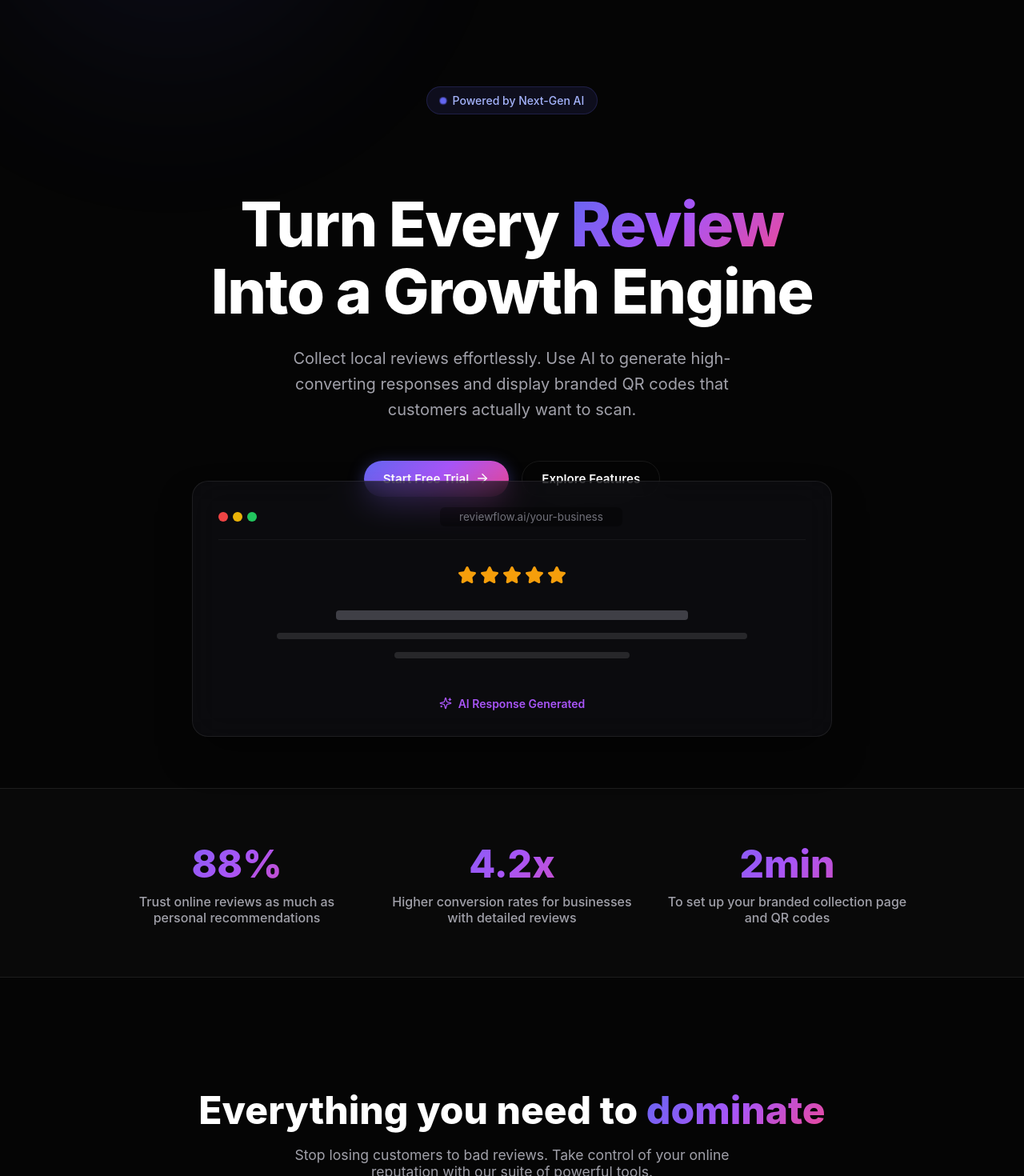
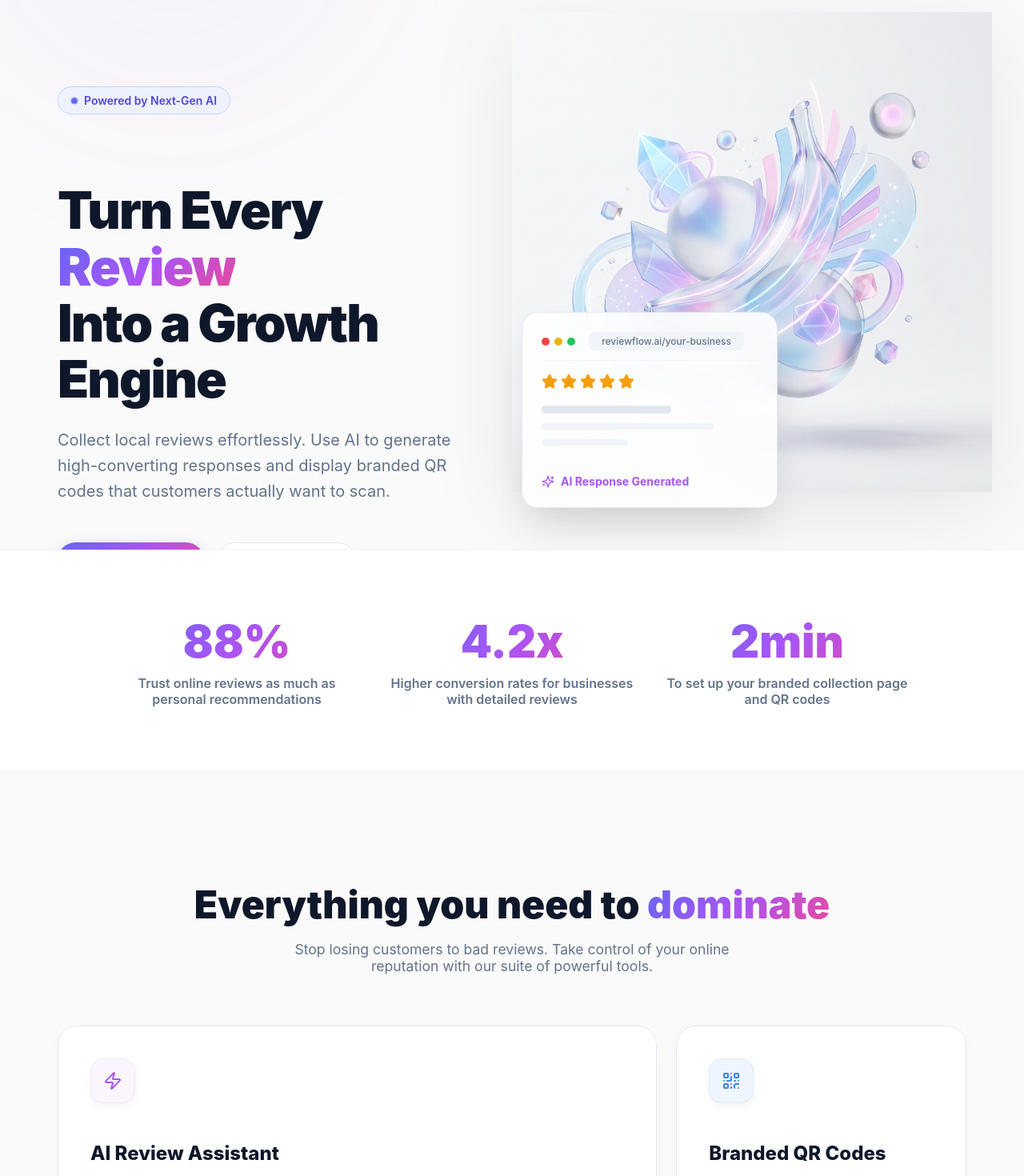
Before and after one commit to babur-hussain/ReviewFlow, a React (Vite) app in the folder frontend/: page / in a window 1280 px wide. Shown: the part 120-1590 px from the top of the page at 80% size. Built offline with nearby package versions, Linux system fonts and the light colour scheme; no server answers.

Commit message:
feat: light theme home page redesign with generated graphics

```diff
--- a/frontend/src/pages/Home.jsx
+++ b/frontend/src/pages/Home.jsx
@@ -9,11 +9,9 @@ import {
     Shield,
     BarChart3,
     QrCode,
-    Users,
-    Sparkles,
-    Smartphone
+    Sparkles
 } from "lucide-react";
-import "../styles/home.css"; // Import our new premium styles
+import "../styles/home.css";
 
 export default function Home() {
     const { firebaseUser, loading } = useAuth();
@@ -82,6 +80,7 @@ export default function Home() {
 
             {/* Hero Section */}
             <section className="home-hero">
+                <div className="home-hero-grid">
                     <motion.div
                         initial="hidden"
                         animate="visible"
@@ -112,14 +111,25 @@ export default function Home() {
                         </motion.div>
                     </motion.div>
 
-                {/* Hero Preview */}
+                    {/* Hero Visuals (Generated Image + Floating Preview) */}
                     <motion.div
-                    className="home-preview-wrapper"
-                    initial={{ opacity: 0, y: 100, rotateX: 20 }}
-                    animate={{ opacity: 1, y: 0, rotateX: 0 }}
-                    transition={{ duration: 1, delay: 0.5, type: "spring" }}
+                        className="home-hero-visuals"
+                        initial={{ opacity: 0, scale: 0.9, x: 50 }}
+                        animate={{ opacity: 1, scale: 1, x: 0 }}
+                        transition={{ duration: 1, delay: 0.3, type: "spring" }}
                     >
-                    <div className="home-preview-card">
+                        <img
+                            src="/hero-illustration.png"
+                            alt="Premium 3D Abstract Illustration"
+                            className="home-hero-image"
+                        />
+
+                        <motion.div
+                            className="home-preview-card"
+                            initial={{ opacity: 0, y: 50 }}
+                            animate={{ opacity: 1, y: 0 }}
+                            transition={{ duration: 0.8, delay: 0.8 }}
+                        >
                             <div className="home-preview-header">
                                 <div className="home-preview-dots">
                                     <span></span><span></span><span></span>
@@ -128,18 +138,19 @@ export default function Home() {
                             </div>
                             <div className="home-preview-content">
                                 <div className="home-preview-stars">
-                                {[1, 2, 3, 4, 5].map(i => <Star key={i} size={24} fill="currentColor" />)}
+                                    {[1, 2, 3, 4, 5].map(i => <Star key={i} size={20} fill="currentColor" />)}
                                 </div>
-                            <div style={{ height: '12px', width: '60%', background: '#3f3f46', borderRadius: '4px', marginTop: '1rem' }}></div>
-                            <div style={{ height: '8px', width: '80%', background: '#27272a', borderRadius: '4px' }}></div>
-                            <div style={{ height: '8px', width: '40%', background: '#27272a', borderRadius: '4px' }}></div>
+                                <div style={{ height: '10px', width: '60%', background: '#e2e8f0', borderRadius: '4px', marginTop: '0.5rem' }}></div>
+                                <div style={{ height: '8px', width: '80%', background: '#f1f5f9', borderRadius: '4px' }}></div>
+                                <div style={{ height: '8px', width: '40%', background: '#f1f5f9', borderRadius: '4px' }}></div>
 
-                            <div style={{ marginTop: '2rem', display: 'flex', alignItems: 'center', gap: '0.5rem', color: '#a855f7', fontSize: '0.875rem', fontWeight: 600 }}>
+                                <div style={{ marginTop: '1.5rem', display: 'flex', alignItems: 'center', gap: '0.5rem', color: '#a855f7', fontSize: '0.875rem', fontWeight: 700 }}>
                                     <Sparkles size={16} /> AI Response Generated
                                 </div>
                             </div>
+                        </motion.div>
+                    </motion.div>
                 </div>
-                </motion.div>
             </section>
 
             {/* Stats Section */}
--- a/frontend/src/styles/home.css
+++ b/frontend/src/styles/home.css
@@ -1,12 +1,12 @@
-/* home.css - Premium Dark Theme Redesign for Home Page */
+/* home.css - Premium Light Theme Redesign for Home Page */
 
 :root {
-  --home-bg: #050505;
-  --home-surface: rgba(20, 20, 25, 0.7);
-  --home-surface-hover: rgba(30, 30, 40, 0.8);
-  --home-text: #ffffff;
-  --home-text-muted: #a1a1aa;
-  --home-border: rgba(255, 255, 255, 0.08);
+  --home-bg: #fafafa;
+  --home-surface: rgba(255, 255, 255, 0.85);
+  --home-surface-hover: rgba(255, 255, 255, 1);
+  --home-text: #0f172a;
+  --home-text-muted: #64748b;
+  --home-border: rgba(0, 0, 0, 0.05);
   --home-accent: #6366f1;
   --home-accent-glow: rgba(99, 102, 241, 0.5);
   --home-gradient: linear-gradient(135deg, #6366f1, #a855f7, #ec4899);
@@ -36,8 +36,8 @@
 .glow-orb {
   position: absolute;
   border-radius: 50%;
-  filter: blur(100px);
-  opacity: 0.4;
+  filter: blur(120px);
+  opacity: 0.6;
   animation: float 20s infinite ease-in-out alternate;
 }
 
@@ -46,7 +46,7 @@
   left: -10%;
   width: 50vw;
   height: 50vw;
-  background: radial-gradient(circle, rgba(99,102,241,0.3) 0%, rgba(0,0,0,0) 70%);
+  background: radial-gradient(circle, rgba(168,85,247,0.15) 0%, rgba(255,255,255,0) 70%);
 }
 
 .glow-orb-2 {
@@ -54,7 +54,7 @@
   right: -10%;
   width: 60vw;
   height: 60vw;
-  background: radial-gradient(circle, rgba(168,85,247,0.2) 0%, rgba(0,0,0,0) 70%);
+  background: radial-gradient(circle, rgba(99,102,241,0.1) 0%, rgba(255,255,255,0) 70%);
   animation-delay: -5s;
 }
 
@@ -70,11 +70,16 @@
   top: 0;
   width: 100%;
   z-index: 50;
-  background: rgba(5, 5, 5, 0.6);
+  background: rgba(250, 250, 250, 0.7);
   backdrop-filter: blur(16px);
   -webkit-backdrop-filter: blur(16px);
   border-bottom: 1px solid var(--home-border);
   transition: all 0.3s ease;
+}
+
+.home-nav.scrolled {
+  background: rgba(255, 255, 255, 0.9);
+  box-shadow: 0 4px 20px rgba(0, 0, 0, 0.03);
 }
 
 .home-nav-container {
@@ -109,7 +114,7 @@
 .home-link {
   color: var(--home-text-muted);
   text-decoration: none;
-  font-weight: 500;
+  font-weight: 600;
   transition: color 0.2s;
 }
 
@@ -125,7 +130,7 @@
   gap: 0.5rem;
   padding: 0.75rem 1.5rem;
   border-radius: 999px;
-  font-weight: 600;
+  font-weight: 700;
   font-size: 0.95rem;
   text-decoration: none;
   transition: all 0.3s ease;
@@ -136,25 +141,26 @@
 .home-btn-primary {
   background: var(--home-gradient);
   color: white;
-  box-shadow: 0 4px 20px rgba(99, 102, 241, 0.4);
+  box-shadow: 0 4px 15px rgba(99, 102, 241, 0.3);
 }
 
 .home-btn-primary:hover {
-  box-shadow: 0 6px 25px rgba(168, 85, 247, 0.6);
+  box-shadow: 0 6px 20px rgba(168, 85, 247, 0.4);
   transform: translateY(-2px);
 }
 
 .home-btn-outline {
-  background: transparent;
+  background: #ffffff;
   color: var(--home-text);
-  border: 1px solid var(--home-border);
-  backdrop-filter: blur(8px);
+  border: 1px solid #e2e8f0;
+  box-shadow: 0 2px 4px rgba(0, 0, 0, 0.02);
 }
 
 .home-btn-outline:hover {
-  background: rgba(255, 255, 255, 0.05);
-  border-color: rgba(255, 255, 255, 0.2);
+  background: #f8fafc;
+  border-color: #cbd5e1;
   transform: translateY(-2px);
+  box-shadow: 0 4px 6px rgba(0, 0, 0, 0.04);
 }
 
 /* Hero Section */
@@ -163,13 +169,17 @@
   z-index: 10;
   min-height: 100vh;
   display: flex;
-  flex-direction: column;
-  justify-content: center;
   align-items: center;
-  text-align: center;
   padding: 8rem 2rem 4rem;
-  max-width: 1000px;
+  max-width: 1200px;
   margin: 0 auto;
+}
+
+.home-hero-grid {
+  display: grid;
+  grid-template-columns: 1fr 1fr;
+  gap: 4rem;
+  align-items: center;
 }
 
 .home-badge {
@@ -177,12 +187,12 @@
   align-items: center;
   gap: 0.5rem;
   padding: 0.5rem 1rem;
-  background: rgba(99, 102, 241, 0.1);
-  border: 1px solid rgba(99, 102, 241, 0.2);
+  background: #eef2ff;
+  border: 1px solid #c7d2fe;
   border-radius: 999px;
-  color: #a5b4fc;
+  color: #4f46e5;
   font-size: 0.875rem;
-  font-weight: 500;
+  font-weight: 600;
   margin-bottom: 2rem;
 }
 
@@ -191,72 +201,83 @@
   height: 8px;
   background-color: var(--home-accent);
   border-radius: 50%;
-  box-shadow: 0 0 10px var(--home-accent);
+  box-shadow: 0 0 10px rgba(99, 102, 241, 0.5);
   animation: pulse-dot 2s infinite;
 }
 
 @keyframes pulse-dot {
-  0% { transform: scale(0.95); box-shadow: 0 0 0 0 rgba(99, 102, 241, 0.7); }
+  0% { transform: scale(0.95); box-shadow: 0 0 0 0 rgba(99, 102, 241, 0.4); }
   70% { transform: scale(1); box-shadow: 0 0 0 6px rgba(99, 102, 241, 0); }
   100% { transform: scale(0.95); box-shadow: 0 0 0 0 rgba(99, 102, 241, 0); }
 }
 
 .home-title {
-  font-size: clamp(3rem, 6vw, 5rem);
-  font-weight: 800;
+  font-size: clamp(3rem, 5vw, 4.5rem);
+  font-weight: 900;
   line-height: 1.1;
-  letter-spacing: -0.02em;
+  letter-spacing: -0.03em;
   margin-bottom: 1.5rem;
 }
 
 .home-text-gradient {
   background: var(--home-gradient);
   -webkit-background-clip: text;
+  background-clip: text;
   -webkit-text-fill-color: transparent;
-  background-clip: text;
 }
 
 .home-subtitle {
   font-size: clamp(1.1rem, 2vw, 1.25rem);
   color: var(--home-text-muted);
-  max-width: 600px;
-  margin: 0 auto 3rem;
+  max-width: 500px;
+  margin-bottom: 3rem;
   line-height: 1.6;
 }
 
 .home-hero-actions {
   display: flex;
   gap: 1rem;
-  justify-content: center;
   flex-wrap: wrap;
 }
 
-/* Hero Preview Card */
-.home-preview-wrapper {
-  margin-top: 5rem;
+/* Hero Image & Preview */
+.home-hero-visuals {
+  position: relative;
   width: 100%;
-  max-width: 800px;
+  display: flex;
+  justify-content: center;
+  align-items: center;
+}
+
+.home-hero-image {
+  width: 120%;
+  max-width: 600px;
+  height: auto;
   position: relative;
-  perspective: 1000px;
+  z-index: 1;
+  filter: drop-shadow(0 25px 50px rgba(0,0,0,0.08));
 }
 
 .home-preview-card {
-  background: rgba(15, 15, 20, 0.6);
-  border: 1px solid var(--home-border);
+  position: absolute;
+  bottom: -20px;
+  left: -20px;
+  width: 320px;
+  background: rgba(255, 255, 255, 0.85);
+  border: 1px solid #e2e8f0;
   border-radius: 20px;
-  padding: 2rem;
+  padding: 1.5rem;
   backdrop-filter: blur(20px);
-  box-shadow: 0 25px 50px -12px rgba(0, 0, 0, 0.5);
-  position: relative;
-  overflow: hidden;
+  box-shadow: 0 25px 50px -12px rgba(0, 0, 0, 0.15);
+  z-index: 2;
 }
 
 .home-preview-header {
   display: flex;
   align-items: center;
-  margin-bottom: 2rem;
-  border-bottom: 1px solid rgba(255,255,255,0.05);
-  padding-bottom: 1rem;
+  margin-bottom: 1rem;
+  border-bottom: 1px solid #f1f5f9;
+  padding-bottom: 0.75rem;
 }
 
 .home-preview-dots {
@@ -265,10 +286,10 @@
 }
 
 .home-preview-dots span {
-  width: 12px;
-  height: 12px;
+  width: 10px;
+  height: 10px;
   border-radius: 50%;
-  background: #3f3f46;
+  background: #cbd5e1;
 }
 
 .home-preview-dots span:nth-child(1) { background: #ef4444; }
@@ -277,18 +298,19 @@
 
 .home-preview-url {
   margin: 0 auto;
-  background: rgba(0,0,0,0.3);
-  padding: 0.25rem 1.5rem;
+  background: #f1f5f9;
+  padding: 0.25rem 1rem;
   border-radius: 6px;
-  font-size: 0.85rem;
-  color: #71717a;
+  font-size: 0.75rem;
+  color: #64748b;
+  font-weight: 500;
 }
 
 .home-preview-content {
   display: flex;
   flex-direction: column;
-  align-items: center;
-  gap: 1rem;
+  align-items: flex-start;
+  gap: 0.75rem;
 }
 
 .home-preview-stars {
@@ -309,7 +331,7 @@
 .home-section-title {
   text-align: center;
   font-size: clamp(2rem, 4vw, 3rem);
-  font-weight: 800;
+  font-weight: 900;
   margin-bottom: 1rem;
 }
 
@@ -330,7 +352,7 @@
 
 .bento-card {
   background: var(--home-surface);
-  border: 1px solid var(--home-border);
+  border: 1px solid #e2e8f0;
   border-radius: 24px;
   padding: 2.5rem;
   display: flex;
@@ -339,12 +361,14 @@
   position: relative;
   overflow: hidden;
   backdrop-filter: blur(12px);
+  box-shadow: 0 10px 30px rgba(0, 0, 0, 0.02);
 }
 
 .bento-card:hover {
   background: var(--home-surface-hover);
-  border-color: rgba(255, 255, 255, 0.2);
+  border-color: #cbd5e1;
   transform: translateY(-4px);
+  box-shadow: 0 20px 40px rgba(0, 0, 0, 0.06);
 }
 
 .bento-wide {
@@ -356,24 +380,25 @@
 }
 
 .bento-icon {
-  width: 48px;
-  height: 48px;
-  border-radius: 12px;
+  width: 56px;
+  height: 56px;
+  border-radius: 16px;
   display: flex;
   align-items: center;
   justify-content: center;
   margin-bottom: 1.5rem;
   font-size: 1.5rem;
+  box-shadow: 0 4px 10px rgba(0,0,0,0.05);
 }
 
-.icon-purple { background: rgba(168, 85, 247, 0.1); color: #c084fc; }
-.icon-blue { background: rgba(59, 130, 246, 0.1); color: #60a5fa; }
-.icon-pink { background: rgba(236, 72, 153, 0.1); color: #f472b6; }
-.icon-green { background: rgba(34, 197, 94, 0.1); color: #4ade80; }
+.icon-purple { background: #faf5ff; color: #a855f7; border: 1px solid #f3e8ff; }
+.icon-blue { background: #eff6ff; color: #3b82f6; border: 1px solid #dbeafe; }
+.icon-pink { background: #fdf2f8; color: #ec4899; border: 1px solid #fce7f3; }
+.icon-green { background: #f0fdf4; color: #22c55e; border: 1px solid #dcfce7; }
 
 .bento-card h3 {
   font-size: 1.5rem;
-  font-weight: 700;
+  font-weight: 800;
   margin-bottom: 1rem;
 }
 
@@ -384,10 +409,10 @@
 
 /* Stats Section */
 .home-stats {
-  padding: 4rem 2rem;
+  padding: 5rem 2rem;
   border-top: 1px solid var(--home-border);
   border-bottom: 1px solid var(--home-border);
-  background: rgba(255, 255, 255, 0.02);
+  background: #ffffff;
   position: relative;
   z-index: 10;
 }
@@ -402,8 +427,8 @@
 }
 
 .home-stat-number {
-  font-size: 3rem;
-  font-weight: 800;
+  font-size: 3.5rem;
+  font-weight: 900;
   background: var(--home-gradient);
   -webkit-background-clip: text;
   background-clip: text;
@@ -413,7 +438,7 @@
 
 .home-stat-label {
   color: var(--home-text-muted);
-  font-weight: 500;
+  font-weight: 600;
 }
 
 /* CTA Section */
@@ -427,41 +452,36 @@
 .home-cta-inner {
   max-width: 800px;
   margin: 0 auto;
-  background: linear-gradient(to right, rgba(99, 102, 241, 0.1), rgba(168, 85, 247, 0.1));
-  border: 1px solid rgba(255,255,255,0.1);
+  background: #ffffff;
+  border: 1px solid #e2e8f0;
   padding: 5rem 2rem;
   border-radius: 32px;
   position: relative;
   overflow: hidden;
+  box-shadow: 0 30px 60px rgba(0, 0, 0, 0.05);
 }
 
 .home-cta-inner::before {
   content: '';
   position: absolute;
-  top: -50%;
-  left: -50%;
-  width: 200%;
-  height: 200%;
-  background: radial-gradient(circle, rgba(255,255,255,0.05) 0%, transparent 60%);
-  animation: rotate 20s linear infinite;
-}
-
-@keyframes rotate {
-  100% { transform: rotate(360deg); }
+  top: 0;
+  left: 0;
+  width: 100%;
+  height: 6px;
+  background: var(--home-gradient);
 }
 
 .home-cta h2 {
-  font-size: clamp(2.5rem, 5vw, 4rem);
-  font-weight: 800;
+  font-size: clamp(2.5rem, 5vw, 3.5rem);
+  font-weight: 900;
   margin-bottom: 1.5rem;
-  position: relative;
+  color: var(--home-text);
 }
 
 .home-cta p {
   font-size: 1.25rem;
   color: var(--home-text-muted);
   margin-bottom: 2.5rem;
-  position: relative;
 }
 
 /* Footer */
@@ -470,6 +490,7 @@
   padding: 4rem 2rem;
   position: relative;
   z-index: 10;
+  background: #ffffff;
 }
 
 .home-footer-grid {
@@ -486,7 +507,7 @@
 }
 
 .home-footer-links h4 {
-  font-weight: 600;
+  font-weight: 700;
   margin-bottom: 1.5rem;
 }
 
@@ -496,10 +517,11 @@
   text-decoration: none;
   margin-bottom: 0.75rem;
   transition: color 0.2s;
+  font-weight: 500;
 }
 
 .home-footer-links a:hover {
-  color: var(--home-text);
+  color: var(--home-accent);
 }
 
 .home-footer-bottom {
@@ -514,6 +536,24 @@
 
 /* Responsive */
 @media (max-width: 900px) {
+  .home-hero-grid {
+    grid-template-columns: 1fr;
+    gap: 3rem;
+    text-align: center;
+  }
+
+  .home-hero {
+    padding-top: 6rem;
+  }
+
+  .home-subtitle {
+    margin: 0 auto 3rem;
+  }
+
+  .home-hero-actions {
+    justify-content: center;
+  }
+
   .bento-wide, .bento-square {
     grid-column: span 12;
   }
```
Also changed, not shown: frontend/public/hero-illustration.png (added). Lines whose indentation alone changed are shown as unchanged.
